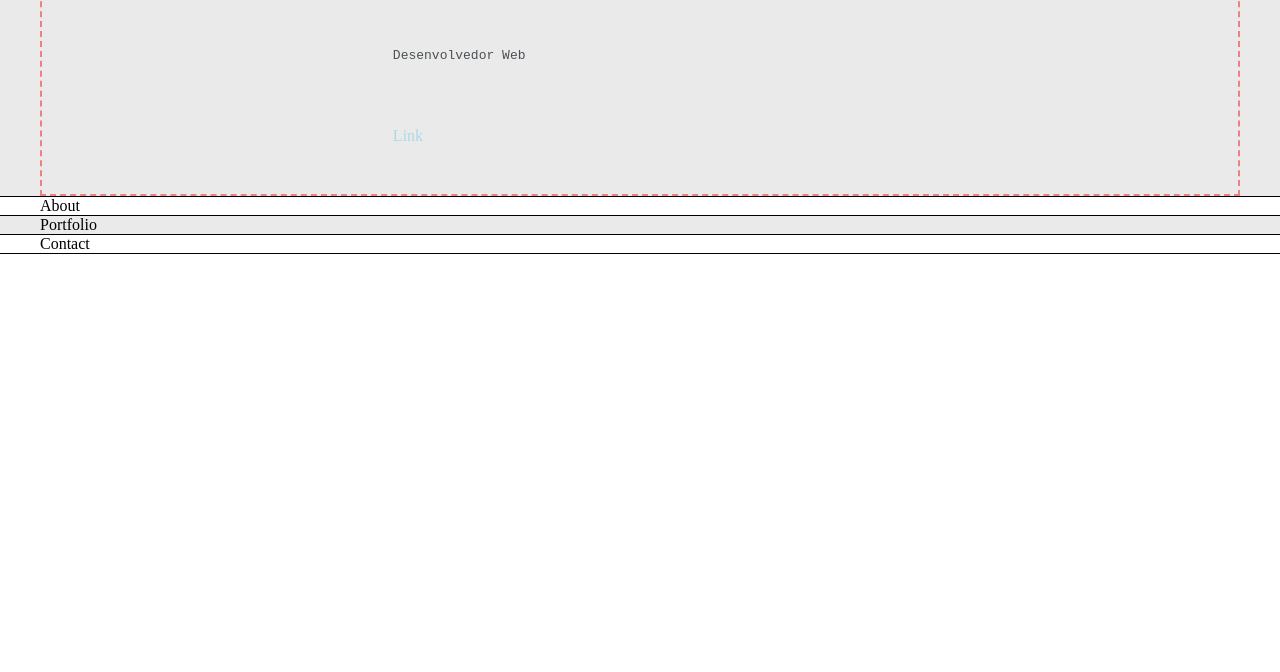
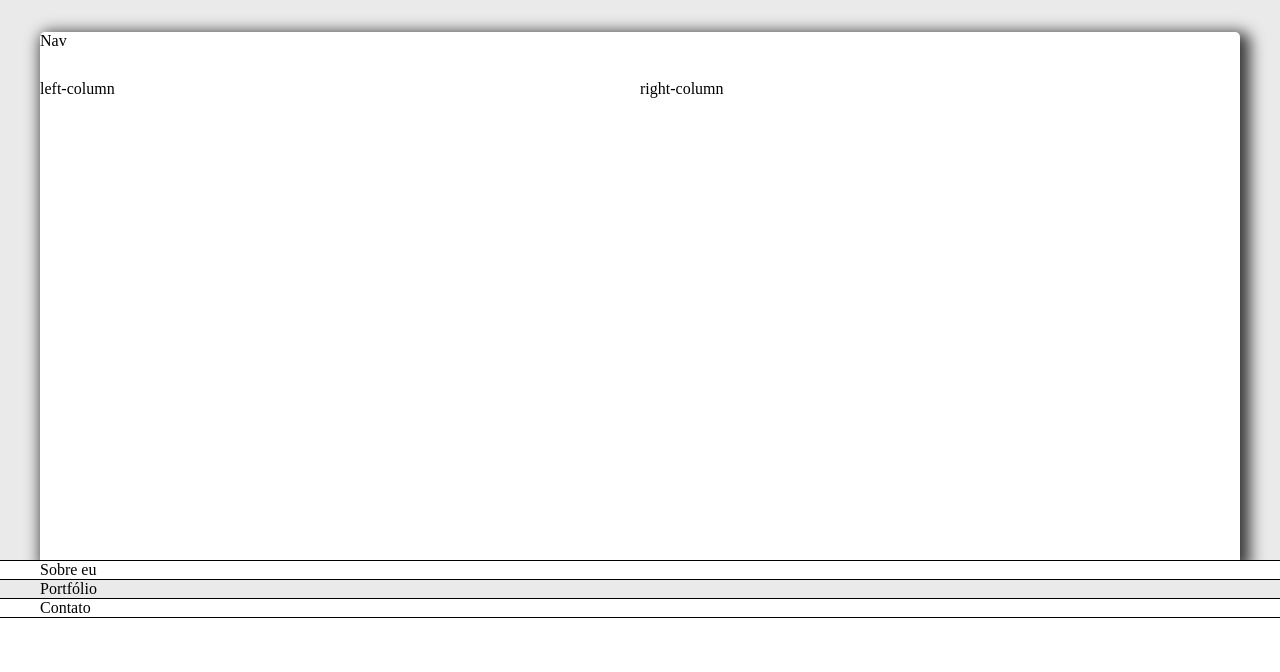
Before and after one commit to Henrique96/MyWebsite, a plain HTML site: page index.html in a window 1280 px wide. Shown: the part 128-800 px from the top of the page. Drawn offline with Linux system fonts and the light colour scheme; a web font is replaced by a local one.

Commit message:
First Grid Area

```diff
--- a/estilo.css
+++ b/estilo.css
@@ -6,6 +6,7 @@
 
     --mainText: black;
     --secondaryText: #4b5156;
+    --shadowColor:5px 5px 15px 5px rgba(0,0,0,0.76);
 }
 
 h1, h2, h3, h4, h5, h6, strong {
@@ -50,9 +51,34 @@ html, body {
 
 .greeting-wrapper {
     display: grid;
-    justify-content: center;
-    min-height: 20em;
-    border: 2px dashed lightcoral;
+    text-align: center;
+    align-content: center;
+    min-height: 10em;
+}
+
+.intro-wrapper {
+    background-color: var(--secondaryColor);
+    border-radius: 5px 5px 0 0;
+    box-shadow: var(--shadowColor);
+    -webkit-box-shadow: var(--shadowColor);
+    box-shadow: var(--shadowColor);
+    display: grid;
+    grid-template-columns: 1fr 1fr;
+    grid-template-rows: 3em 30em;
+    grid-template-areas:
+    'nav-wrapper nav-wrapper'
+    'left-column right-column';
+}
+
+.nav-wrapper {
+    grid-area: nav-wrapper;
+}
+
+.left-column {
+    grid-area: left-column;
+}
+.right-column {
+    grid-area: right-column;
 }
 
 @media screen and (max-width: 1200px){
--- a/index.html
+++ b/index.html
@@ -20,28 +20,40 @@
         <div class="main-container">
             <div class="greeting-wrapper">
                 <h1>Oi, eu sou Matheus Henrique</h1>
-                <p> <kbd>Desenvolvedor Web</kbd> </p>
-                <a href="">Link</a>
+            </div>
+
+            <div class="intro-wrapper">
+                <div class="nav-wrapper">
+                    Nav
+                </div>
+
+                <div class="left-column">
+                    left-column
+                </div>
+
+                <div class="right-column">
+                    right-column
+                </div>
             </div>
         </div>
     </section>
 
     <section class="s2">
         <div class="main-container">
-            About
+            Sobre eu
         </div>
         </div>
     </section>
 
     <section class="s1">
         <div class="main-container">
-            Portfolio
+            Portfólio
         </div>
     </section>
 
     <section class="s2">
         <div class="main-container">
-            Contact
+            Contato
         </div>
     </section>
 
```
